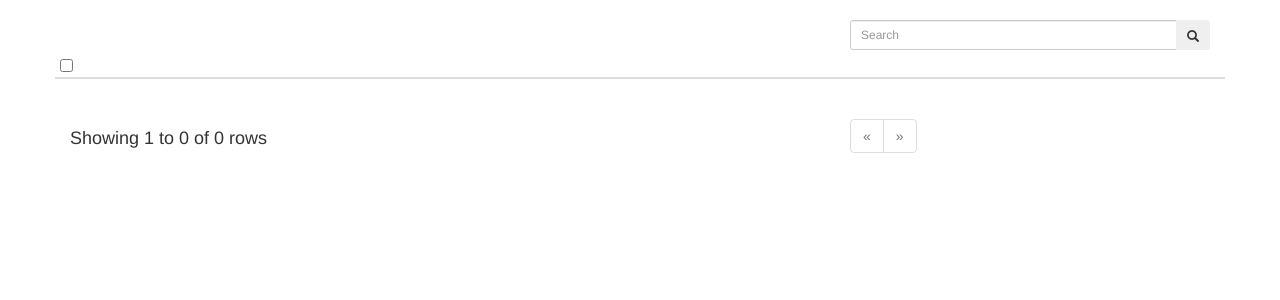
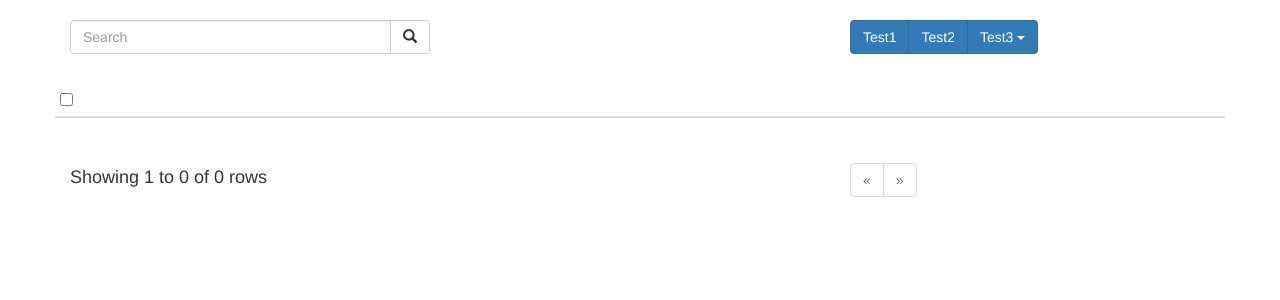
Before and after one commit to itzjustricky/status-page, a Flask app: page / in a window 1280 px wide. Shown: the part 52-352 px from the top of the page. Run offline with Flask 2, Linux system fonts and the light colour scheme; lists and menus that the app fills with data are empty; parts of the project's set-up code (start-up, migrations or seed data) failed here and were passed over; some libraries are stand-ins or nearby versions.

Commit message:
replaced delete button with a button group, dropdown won't work

```diff
--- a/app/pagination.py
+++ b/app/pagination.py
@@ -7,7 +7,6 @@
 """
 
 from math import ceil
-# from xml.etree import ElementTree as ET
 
 
 class Paginator(object):
@@ -64,23 +63,25 @@ class StaticPaginator(Paginator):
         fixed number of page links
     """
 
-    def iter_pages(self, pages_shown=6):
+    def iter_pages(self, n_tiles_shown=7):
         """ Generator to return pages that should be displayed
             preference would be given to left-current for pages
+        :param n_tiles_shown: refers to the # of values returned
+            by the generator (including None)
         """
 
-        if pages_shown < 6:
-            raise ValueError("There must be at least 6 pages shown "
+        if n_tiles_shown < 7:
+            raise ValueError("There must be at least 7 pages shown "
                              "for the StaticPaginator.")
 
-        if self.total_count < pages_shown:
+        if self.total_count <= n_tiles_shown:
             for num in range(1, self.n_pages + 1):
                 yield num
         else:
             last = 0
-            edge = pages_shown - 2
+            edge = n_tiles_shown - 2
             # current page is at beginning of total pages
-            if self.page <= edge:
+            if self.page < edge:
                 for num in range(1, self.n_pages + 1):
                     if num <= edge or \
                        num == self.n_pages:
@@ -90,7 +91,7 @@ class StaticPaginator(Paginator):
                         yield num
                         last = num
             # current page is at end of total pages
-            elif self.page > (self.n_pages - edge):
+            elif self.page > (self.n_pages - edge + 1):
                 for num in range(1, self.n_pages + 1):
                     if num == 1 or \
                        num > self.n_pages - edge:
@@ -101,8 +102,9 @@ class StaticPaginator(Paginator):
                         last = num
             # current page is somewhere in the middle
             else:
-                right_current = (pages_shown - 4) // 2
-                left_current = edge - right_current
+                tiles_available = n_tiles_shown - 5
+                right_current = tiles_available // 2
+                left_current = tiles_available - right_current
                 for num in range(1, self.n_pages + 1):
                     if num == 1 or \
                        (num >= self.page - left_current and
--- a/app/templates/base.html
+++ b/app/templates/base.html
@@ -1,3 +1,4 @@
+<!DOCTYPE HTML>
 <html>
     <head>
         {% if title %}
--- a/app/templates/index.html
+++ b/app/templates/index.html
@@ -8,19 +8,41 @@
     <div class="container">
         <!-- buttons for control -->
 
-        <div class="row" id="table-head">
+        <div class="row" id="table-toolbar">
+
             <!-- search bar -->
+           <div class="col-sm-4 col-md-4 pull-left">
+               <form class="table-form" role="search">
+                   <div class="input-group">
+                        <input type="text" class="form-control" placeholder="Search" name="srch-term" id="srch-term">
+                        <div class="input-group-btn">
+                            <button class="btn btn-default" type="submit">
+                                <span class="glyphicon glyphicon-search"></span>
+                            </button>
+                        </div>
+                    </div>
+                </form>
+            </div>
+
+            <!-- table tools -->
             <div class="col-sm-4 col-md-4 pull-right">
-                <div class="input-group input-group-sm">
-                    <input type="text" class="form-control" placeholder="Search" name="srch-term" id="srch-term">
-                    <div class="input-group-btn">
-                        <button class="btn btn-md" type="submit"><i class="glyphicon glyphicon-search"></i></button>
+                <div class="btn-group">
+                    <button type="button" class="btn btn-primary">Test1</button>
+                    <button type="button" class="btn btn-primary">Test2</button>
+                    <div class="btn-group">
+                      <button type="button" class="btn btn-primary dropdown-toggle" data-toggle="dropdown">
+                          Test3 <span class="caret"></span>
+                      </button>
+                        <ul class="dropdown-menu" role="menu">
+                            <li><a href="#">item1</a></li>
+                            <li><a href="#">item2</a></li>
+                        </ul>
                     </div>
                 </div>
             </div>
         </div>
 
-        <div class="row" id="df-table">
+        <div class="row" id="df-table" style="padding-top: 30px;">
             <!-- table of data -->
             <div class="table-responsive">
                 {{ html_table|safe }}
@@ -28,13 +50,13 @@
         </div>
 
         <div class="row" id="table-pagination">
-            <div class="col-md-4 pull-left">
+            <div class="col-md-4 pull-left" id="pagination-info">
                 <h4 style="margin-top:30px; margin-bottom:30px">
                     {{ pagination.info() }}
                 </h4>
             </div>
             <!-- pagination page links -->
-            <div class="col-md-4 pull-right">
+            <div class="col-md-4 pull-right" id="pagination-pages" style="padding-top: 5px;">
                 <ul class="pagination pagination-centered">
                     {% if pagination.has_prev %}
                         <li><a href="{{ url_for_other_page(pagination.page - 1)
--- a/app/views.py
+++ b/app/views.py
@@ -52,9 +52,9 @@ def create_status_circle():
     chosen_color = color_choices[np.random.randint(0, 3)]
     status_circle = HTMLPyObject(
         'div', attrib={'class': 'sphere {}'.format(chosen_color)})
+
     # text_obj = status_circle.sub_element('div', attrib={'class': 'text'})
     # bold_obj = ET.SubElement(text_obj, 'b')
-
     # if chosen_color == 'red':
     #     bold_obj.text = 'F'
     # if chosen_color == 'yellow':
```
